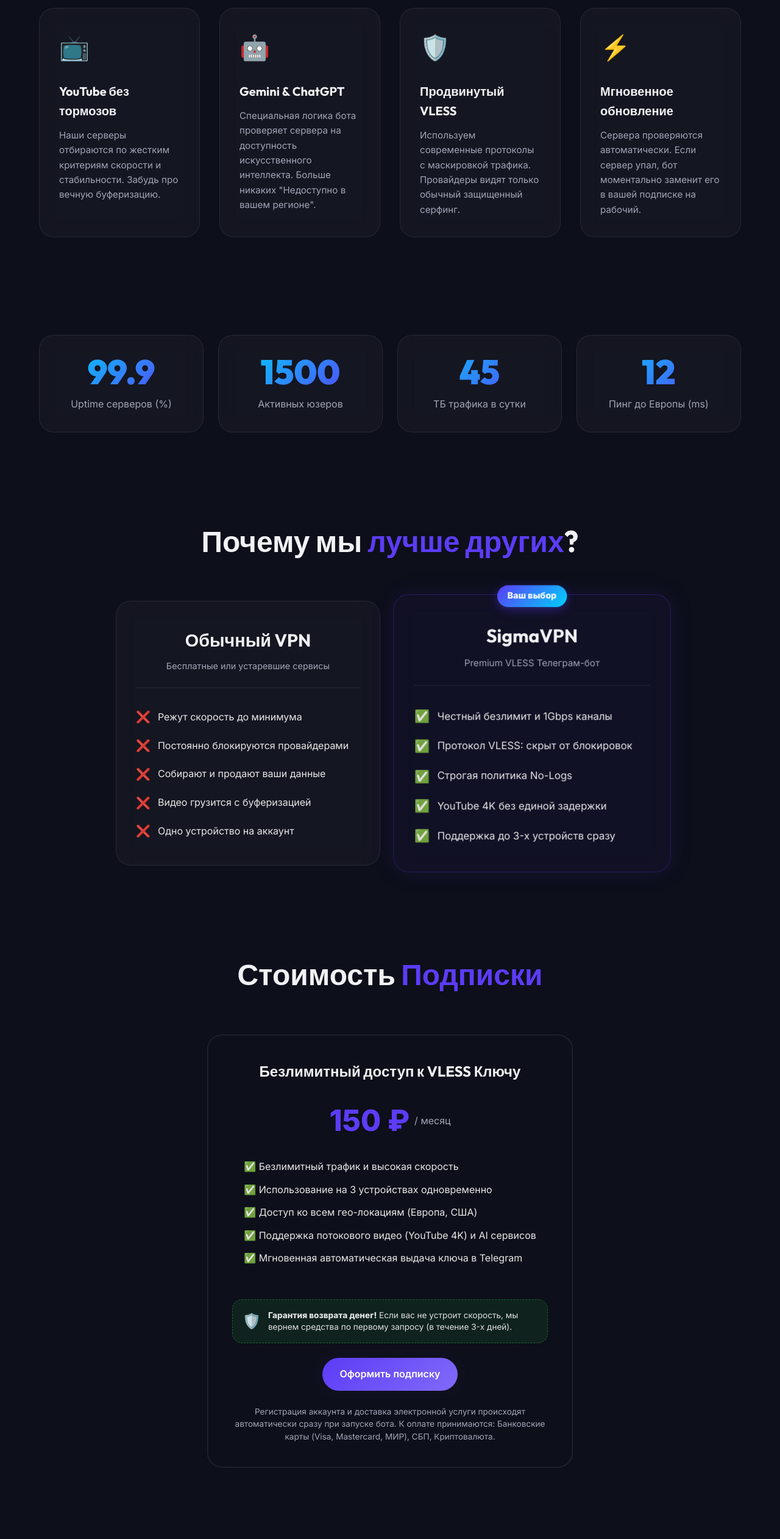
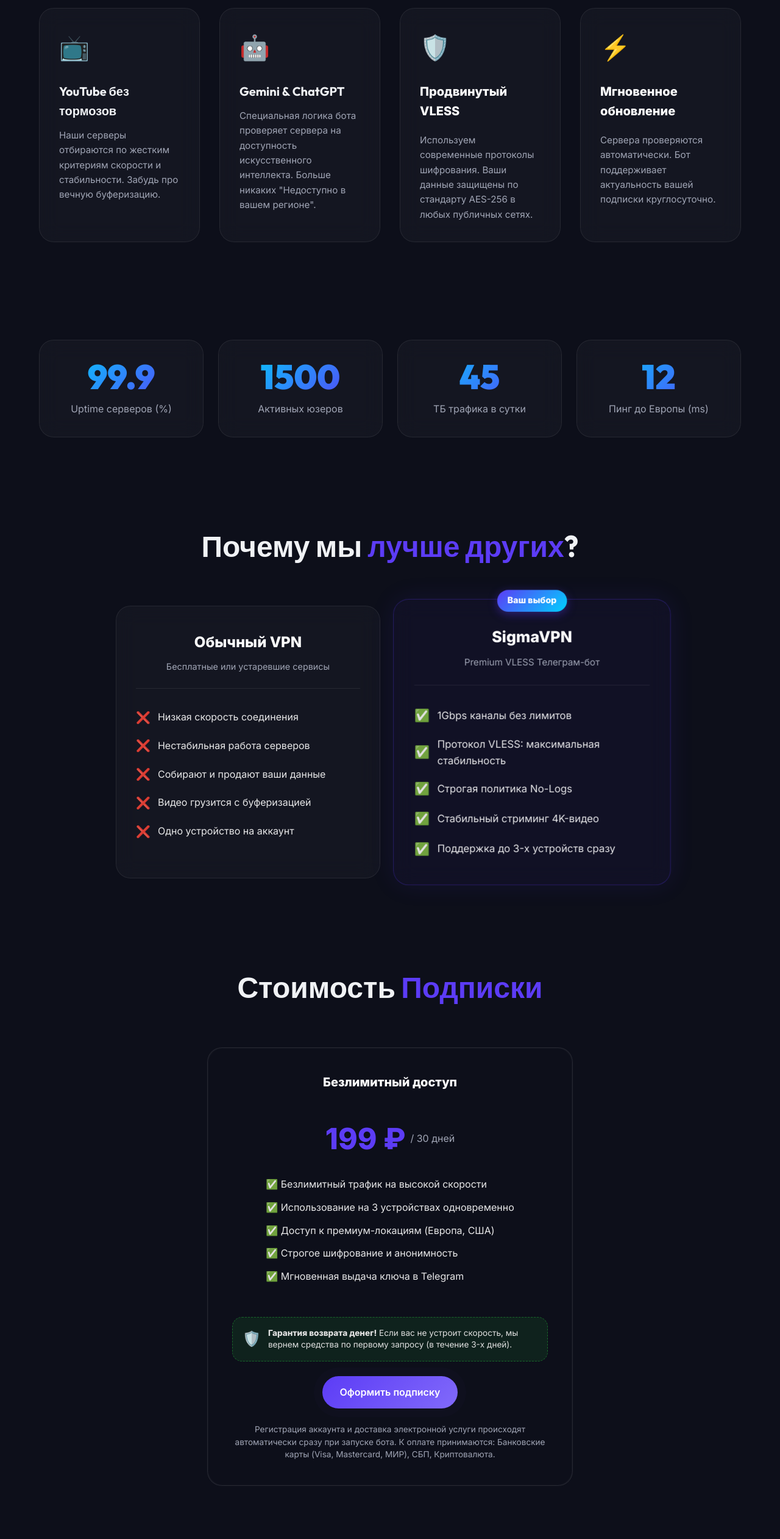
Before and after one commit to geohotkoko0707-lab/SIGMAVPN, a plain HTML site: page index.html in a window 1280 px wide. Shown: the part 1200-3723 px from the top of the page at 61% size. Drawn offline with nearby package versions, Linux system fonts and the light colour scheme.

Commit message:
update promo site for payment compliance

```diff
--- a/index.html
+++ b/index.html
@@ -156,16 +156,20 @@
 
                     <div class="feature-card glass-card">
                         <div class="feature-icon shield-icon">🛡️</div>
-                        <h3>Продвинутый VLESS</h3>
-                        <p>Используем современные протоколы с маскировкой трафика. Провайдеры видят только обычный
-                            защищенный серфинг.</p>
+                        <div class="feature-title"
+                            style="font-size: 1.25rem; font-weight: 700; color: #fff; margin-bottom: 20px;">Продвинутый
+                            VLESS</div>
+                        <p>Используем современные протоколы шифрования. Ваши данные защищены по стандарту AES-256 в
+                            любых публичных сетях.</p>
                     </div>
 
                     <div class="feature-card glass-card">
                         <div class="feature-icon speed-icon">⚡</div>
-                        <h3>Мгновенное обновление</h3>
-                        <p>Сервера проверяются автоматически. Если сервер упал, бот моментально заменит его в вашей
-                            подписке на рабочий.</p>
+                        <div class="feature-title"
+                            style="font-size: 1.25rem; font-weight: 700; color: #fff; margin-bottom: 20px;">Мгновенное
+                            обновление</div>
+                        <p>Сервера проверяются автоматически. Бот поддерживает актуальность вашей подписки
+                            круглосуточно.</p>
                     </div>
                 </div>
             </div>
@@ -203,12 +207,14 @@
                     <!-- Column 1: Free VPNs -->
                     <div class="comp-col glass-card">
                         <div class="comp-header">
-                            <h3>Обычный VPN</h3>
+                            <div class="feature-title"
+                                style="font-size: 1.5rem; font-weight: 700; color: #fff; margin-bottom: 8px;">Обычный
+                                VPN</div>
                             <p>Бесплатные или устаревшие сервисы</p>
                         </div>
                         <ul class="comp-list">
-                            <li><span class="cross">❌</span> Режут скорость до минимума</li>
-                            <li><span class="cross">❌</span> Постоянно блокируются провайдерами</li>
+                            <li><span class="cross">❌</span> Низкая скорость соединения</li>
+                            <li><span class="cross">❌</span> Нестабильная работа серверов</li>
                             <li><span class="cross">❌</span> Собирают и продают ваши данные</li>
                             <li><span class="cross">❌</span> Видео грузится с буферизацией</li>
                             <li><span class="cross">❌</span> Одно устройство на аккаунт</li>
@@ -219,14 +225,16 @@
                     <div class="comp-col glass-card highlight-col">
                         <div class="comp-badge">Ваш выбор</div>
                         <div class="comp-header">
-                            <h3>SigmaVPN</h3>
+                            <div class="feature-title"
+                                style="font-size: 1.5rem; font-weight: 700; color: #fff; margin-bottom: 8px;">SigmaVPN
+                            </div>
                             <p>Premium VLESS Телеграм-бот</p>
                         </div>
                         <ul class="comp-list">
-                            <li><span class="check">✅</span> Честный безлимит и 1Gbps каналы</li>
-                            <li><span class="check">✅</span> Протокол VLESS: скрыт от блокировок</li>
+                            <li><span class="check">✅</span> 1Gbps каналы без лимитов</li>
+                            <li><span class="check">✅</span> Протокол VLESS: максимальная стабильность</li>
                             <li><span class="check">✅</span> Строгая политика No-Logs</li>
-                            <li><span class="check">✅</span> YouTube 4K без единой задержки</li>
+                            <li><span class="check">✅</span> Стабильный стриминг 4K-видео</li>
                             <li><span class="check">✅</span> Поддержка до 3-х устройств сразу</li>
                         </ul>
                     </div>
@@ -238,14 +246,16 @@
             <div class="container">
                 <h2 class="section-title">Стоимость <span>Подписки</span></h2>
                 <div class="pricing-card glass-card reveal">
-                    <h3>Безлимитный доступ к VLESS Ключу</h3>
-                    <div class="price">150 ₽ <span>/ месяц</span></div>
+                    <div class="feature-title"
+                        style="font-size: 1.25rem; font-weight: 700; color: #fff; margin-bottom: 15px;">Безлимитный
+                        доступ</div>
+                    <div class="price">199 ₽ <span>/ 30 дней</span></div>
                     <ul class="pricing-features">
-                        <li>✅ Безлимитный трафик и высокая скорость</li>
+                        <li>✅ Безлимитный трафик на высокой скорости</li>
                         <li>✅ Использование на 3 устройствах одновременно</li>
-                        <li>✅ Доступ ко всем гео-локациям (Европа, США)</li>
-                        <li>✅ Поддержка потокового видео (YouTube 4K) и AI сервисов</li>
-                        <li>✅ Мгновенная автоматическая выдача ключа в Telegram</li>
+                        <li>✅ Доступ к премиум-локациям (Европа, США)</li>
+                        <li>✅ Строгое шифрование и анонимность</li>
+                        <li>✅ Мгновенная выдача ключа в Telegram</li>
                     </ul>
                     <div class="guarantee-badge">
                         <span class="shield">🛡️</span>
@@ -344,46 +354,50 @@
                 <div class="faq-list">
                     <div class="faq-item glass-card">
                         <div class="faq-question">
-                            <h3>А его не заблокируют завтра?</h3>
+                            <div class="feature-title" style="font-size: 1.25rem; font-weight: 700; color: #fff;">
+                                Насколько это безопасно?</div>
                             <button class="faq-toggle">+</button>
                         </div>
                         <div class="faq-answer">
-                            <p>Мы используем современные протоколы маскировки трафика (VLESS/Reality). Провайдеры видят
-                                только обычное безопасное подключение к популярным сайтам. Сервис устойчив к любым
-                                массовым блокировкам.</p>
+                            <p>Мы используем современные протоколы шифрования трафика (VLESS/Reality). Ваше подключение
+                                надежно
+                                защищено от перехвата в любых сетях, а реальный IP-адрес остается скрытым.</p>
                         </div>
                     </div>
 
                     <div class="faq-item glass-card">
                         <div class="faq-question">
-                            <h3>Нужно ли привязывать карту для теста?</h3>
+                            <div class="feature-title" style="font-size: 1.25rem; font-weight: 700; color: #fff;">Нужно
+                                ли привязывать карту?</div>
                             <button class="faq-toggle">+</button>
                         </div>
                         <div class="faq-answer">
-                            <p>Нет! Вы получаете доступ прямо в Telegram-боте без всяких привязок карт и автосписаний.
-                                Если понравится — только тогда оплатите подписку удобным способом (картой РФ или
-                                криптой).</p>
+                            <p>Нет! Вы получаете тестовый период прямо в Telegram-боте без автосписаний.
+                                Подписка оплачивается разово удобным способом (картой РФ, криптой, балансом Telegram).
+                            </p>
                         </div>
                     </div>
 
                     <div class="faq-item glass-card">
                         <div class="faq-question">
-                            <h3>Мои данные в безопасности?</h3>
+                            <div class="feature-title" style="font-size: 1.25rem; font-weight: 700; color: #fff;">Мои
+                                данные в безопасности?</div>
                             <button class="faq-toggle">+</button>
                         </div>
                         <div class="faq-answer">
-                            <p>Да. Мы придерживаемся строгой политики No-logs (не храним историю ваших действий в сети).
-                                Весь трафик надежно зашифрован банковским стандартом AES-256 или ChaCha20-Poly1305.</p>
+                            <p>Да. Мы придерживаемся строгой политики No-logs (не храним историю вашей активности).
+                                Весь трафик надежно зашифрован банковским стандартом AES-256.</p>
                         </div>
                     </div>
 
                     <div class="faq-item glass-card">
                         <div class="faq-question">
-                            <h3>На скольких устройствах я могу использовать VPN?</h3>
+                            <div class="feature-title" style="font-size: 1.25rem; font-weight: 700; color: #fff;">Лимиты
+                                подключений</div>
                             <button class="faq-toggle">+</button>
                         </div>
                         <div class="faq-answer">
-                            <p>Один конфигурационный файл (ключ) рассчитан на использование одним человеком на
+                            <p>Один аккаунт рассчитан на использование одним человеком на
                                 нескольких личных устройствах (смартфон, ПК, планшет). Лимит по умолчанию — до 3-х
                                 устройств одновременно.</p>
                         </div>
```
